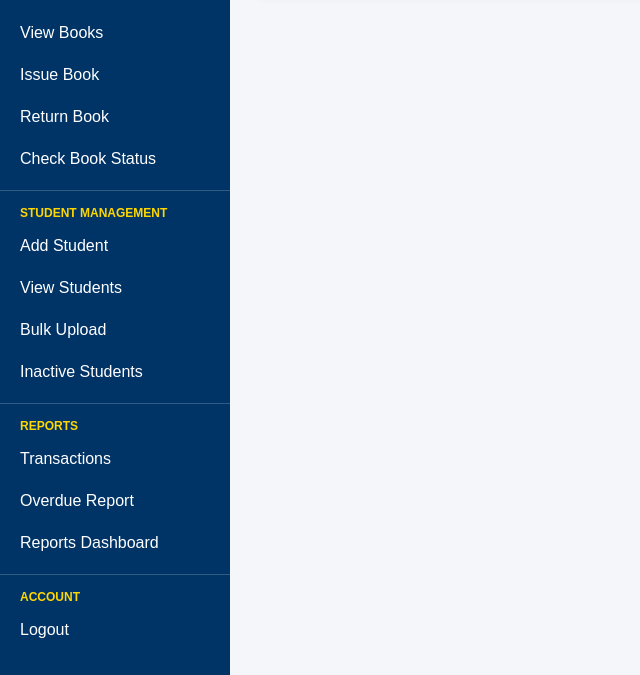
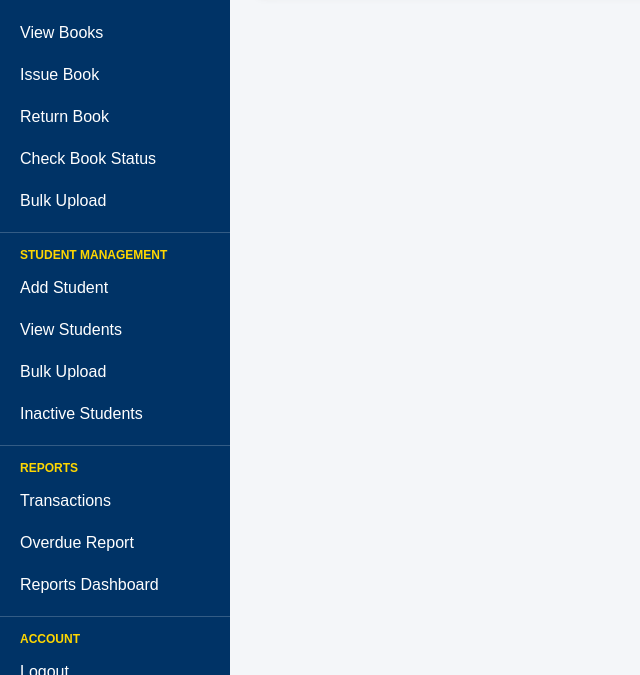
Before and after one commit to Gayathiri-11/RFID-Library-Management-System, a Python web app: template templates/books.html in a window 1280 px wide. Shown: the part 205-880 px from the top of the page, without its empty margins (0-640 px from the left). Run offline with Jinja, Linux system fonts and the light colour scheme; the template is opened without the code that fills it, so the values that code supplies are empty.

Commit message:
sidebar page

```diff
--- a/templates/sidebar.html
+++ b/templates/sidebar.html
@@ -11,6 +11,7 @@
     <a href="/issue_book"> Issue Book</a>
     <a href="/return_book"> Return Book</a>
     <a href="/check_book"> Check Book Status</a>
+    <a href="/bulk_book_management"> Bulk Upload</a>
 
     <div class="menu-title">STUDENT MANAGEMENT</div>
 
```
